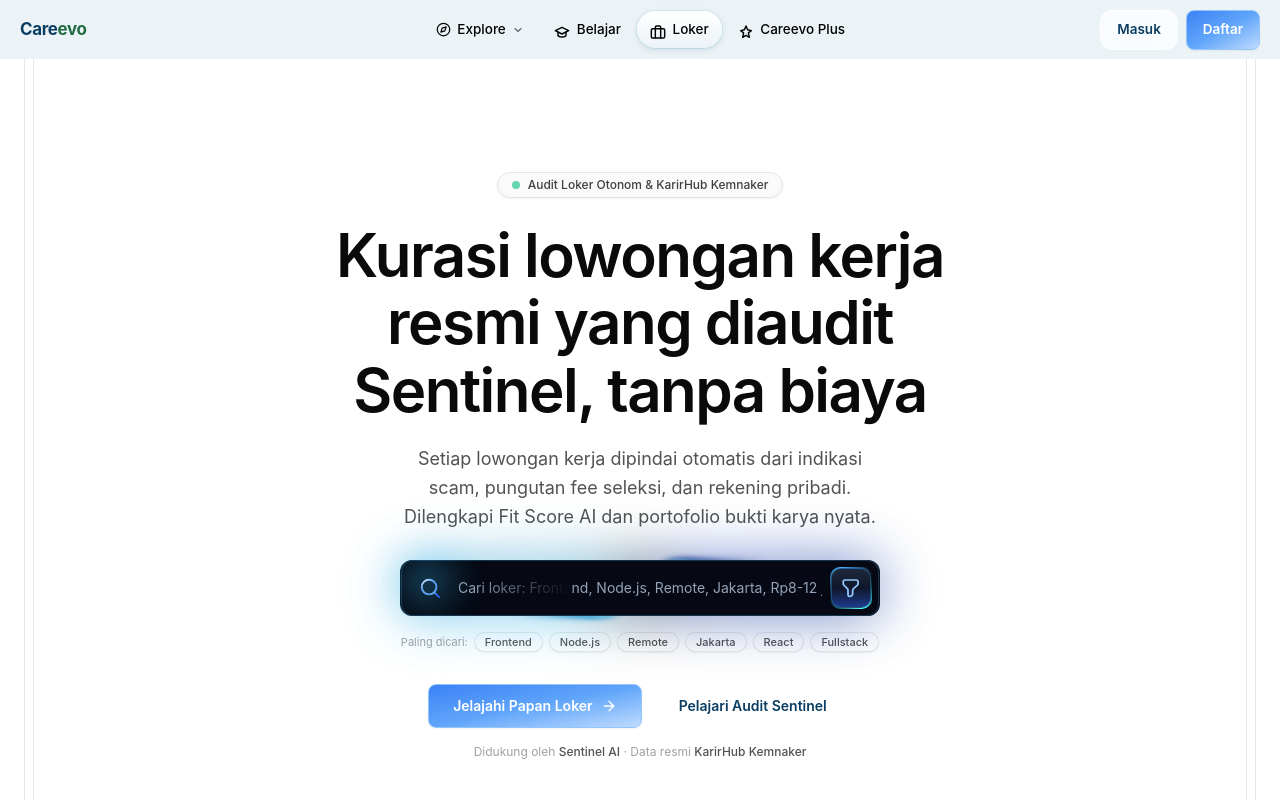
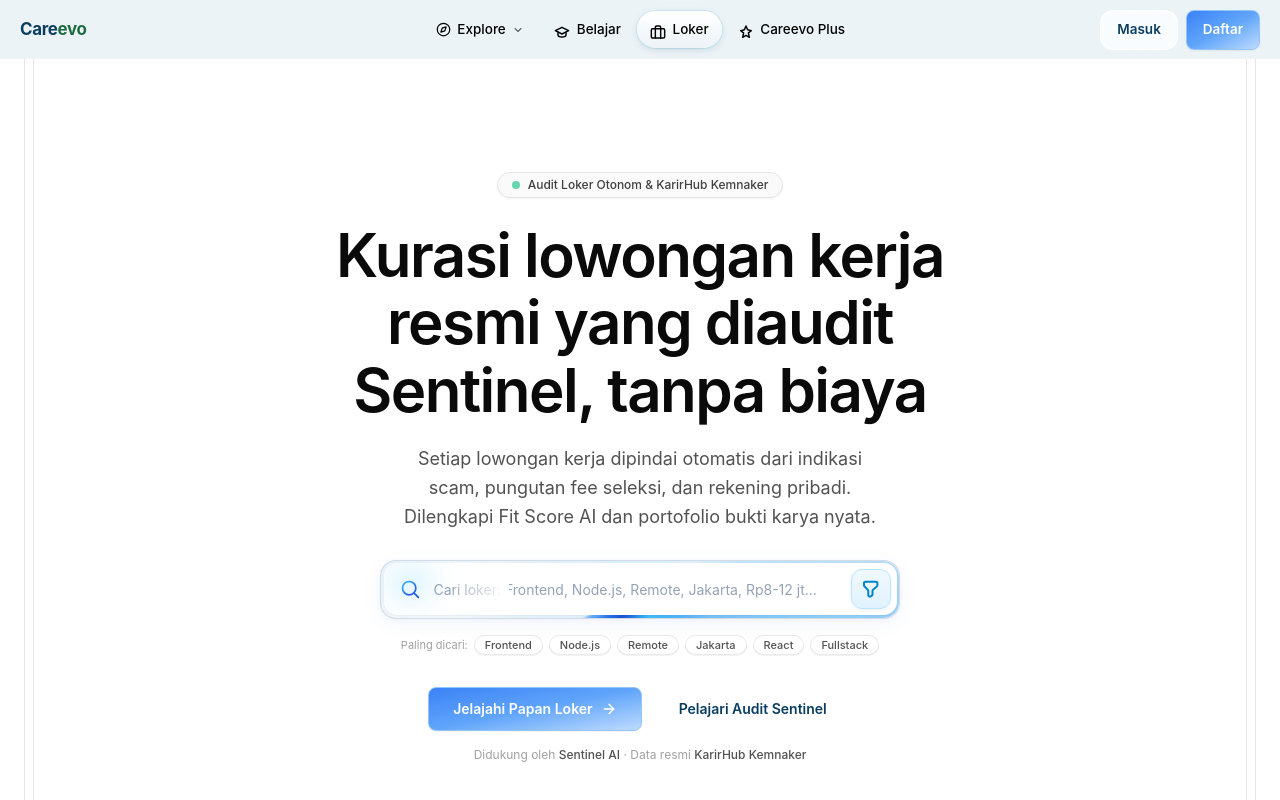
Before and after one commit to vaskoyudha/careevo, a Next.js app: page /loker in a window 1280 px wide. Shown: the top 800 px of the page. Built offline with nearby package versions, Linux system fonts and the light colour scheme.

Commit message:
fix(loker): polish curvy search bar for light mode with visible rotating blue border beam

```diff
--- a/src/app/globals.css
+++ b/src/app/globals.css
@@ -3001,7 +3001,7 @@
   }
 }
 
-/* ===== UIverse curvy-earwig-22 Search Bar (Blue Edition) ===== */
+/* ===== UIverse curvy-earwig-22 Search Bar (Option A: Light Mode Blue Edition) ===== */
 .uiverse-search-wrapper {
   position: relative;
   display: flex;
@@ -3016,215 +3016,198 @@
   justify-content: center;
   position: relative;
   width: 100%;
-  max-width: 480px;
+  max-width: 520px;
+  padding: 2.5px;
+  border-radius: 16px;
+  overflow: hidden;
+  background: #f1f5f9;
+  border: 1px solid rgba(203, 213, 225, 0.8);
+  box-shadow: 0 4px 20px -2px rgba(37, 99, 235, 0.08), 0 2px 6px -1px rgba(0, 0, 0, 0.03);
+  transition: box-shadow 0.3s ease, border-color 0.3s ease;
+}
+
+.uiverse-poda:hover,
+.uiverse-poda:focus-within {
+  border-color: rgba(56, 189, 248, 0.6);
+  box-shadow: 0 6px 25px -2px rgba(56, 189, 248, 0.22), 0 0 16px rgba(56, 189, 248, 0.15);
 }
 
 .uiverse-white,
 .uiverse-border,
 .uiverse-darkBorderBg,
 .uiverse-glow {
-  max-height: 70px;
-  max-width: 494px;
-  height: 100%;
-  width: 100%;
   position: absolute;
+  pointer-events: none;
+}
+
+.uiverse-glow {
+  inset: -15px;
+  filter: blur(24px);
+  opacity: 0.55;
+  background: radial-gradient(circle at 50% 50%, rgba(56, 189, 248, 0.35), transparent 70%);
+  transition: opacity 0.3s ease;
+  z-index: 0;
+}
+
+.uiverse-poda:hover .uiverse-glow,
+.uiverse-poda:focus-within .uiverse-glow {
+  opacity: 0.85;
+}
+
+.uiverse-darkBorderBg {
+  inset: 0;
   overflow: hidden;
+  border-radius: 16px;
   z-index: 1;
-  border-radius: 14px;
-  filter: blur(3px);
-  pointer-events: none;
-}
-
-.uiverse-glow {
-  filter: blur(28px);
-  opacity: 0.6;
-  max-height: 110px;
-  max-width: 530px;
-}
-
-.uiverse-glow::before {
+}
+
+.uiverse-darkBorderBg::before {
   content: "";
-  z-index: -2;
-  text-align: center;
+  position: absolute;
   top: 50%;
   left: 50%;
-  transform: translate(-50%, -50%) rotate(60deg);
+  width: 900px;
+  height: 900px;
+  transform: translate(-50%, -50%) rotate(0deg);
+  background-image: conic-gradient(
+    from 0deg,
+    transparent 0deg,
+    transparent 180deg,
+    rgba(56, 189, 248, 0.25) 230deg,
+    #38bdf8 275deg,
+    #2563eb 315deg,
+    #1d4ed8 340deg,
+    #60a5fa 355deg,
+    transparent 360deg
+  );
+  animation: uiverse-rotate 4s linear infinite;
+}
+
+.uiverse-white {
+  inset: 0;
+  overflow: hidden;
+  border-radius: 16px;
+  filter: blur(1.5px);
+  z-index: 1;
+}
+
+.uiverse-white::before {
+  content: "";
   position: absolute;
-  width: 999px;
-  height: 999px;
-  background-repeat: no-repeat;
-  background-position: 0 0;
-  background-image: conic-gradient(
-    #000,
-    #1d4ed8 5%,
-    #000 38%,
-    #000 50%,
-    #38bdf8 60%,
-    #000 87%
-  );
-  animation: uiverse-rotate 6s linear infinite;
-  transition: all 2s;
-}
-
-.uiverse-darkBorderBg {
-  max-height: 65px;
-  max-width: 490px;
-}
-
-.uiverse-darkBorderBg::before {
-  content: "";
-  z-index: -2;
-  text-align: center;
   top: 50%;
   left: 50%;
-  transform: translate(-50%, -50%) rotate(82deg);
+  width: 900px;
+  height: 900px;
+  transform: translate(-50%, -50%) rotate(0deg);
+  background-image: conic-gradient(
+    from 0deg,
+    transparent 0deg,
+    transparent 200deg,
+    rgba(147, 197, 253, 0.4) 250deg,
+    #93c5fd 290deg,
+    #38bdf8 330deg,
+    transparent 360deg
+  );
+  animation: uiverse-rotate 4s linear infinite;
+}
+
+.uiverse-border {
+  inset: 0;
+  overflow: hidden;
+  border-radius: 16px;
+  z-index: 1;
+}
+
+.uiverse-border::before {
+  content: "";
   position: absolute;
-  width: 800px;
-  height: 800px;
-  background-repeat: no-repeat;
-  background-position: 0 0;
-  background-image: conic-gradient(
-    rgba(0, 0, 0, 0),
-    #1e3a8a,
-    rgba(0, 0, 0, 0) 10%,
-    rgba(0, 0, 0, 0) 50%,
-    #0284c7,
-    rgba(0, 0, 0, 0) 60%
-  );
-  animation: uiverse-rotate 6s linear infinite;
-  transition: all 2s;
-}
-
-.uiverse-white {
-  max-height: 63px;
-  max-width: 486px;
-  border-radius: 12px;
-  filter: blur(2px);
-}
-
-.uiverse-white::before {
-  content: "";
-  z-index: -2;
-  text-align: center;
   top: 50%;
   left: 50%;
-  transform: translate(-50%, -50%) rotate(83deg);
-  position: absolute;
-  width: 800px;
-  height: 800px;
-  background-repeat: no-repeat;
-  background-position: 0 0;
-  filter: brightness(1.4);
+  width: 900px;
+  height: 900px;
+  transform: translate(-50%, -50%) rotate(0deg);
   background-image: conic-gradient(
-    rgba(0, 0, 0, 0) 0%,
-    #60a5fa,
-    rgba(0, 0, 0, 0) 8%,
-    rgba(0, 0, 0, 0) 50%,
-    #93c5fd,
-    rgba(0, 0, 0, 0) 58%
+    from 0deg,
+    transparent 0deg,
+    transparent 190deg,
+    rgba(37, 99, 235, 0.2) 240deg,
+    #38bdf8 285deg,
+    #1d4ed8 335deg,
+    transparent 360deg
   );
-  animation: uiverse-rotate 6s linear infinite;
-  transition: all 2s;
-}
-
-.uiverse-border {
-  max-height: 59px;
-  max-width: 482px;
-  border-radius: 12px;
-  filter: blur(0.5px);
-}
-
-.uiverse-border::before {
-  content: "";
-  z-index: -2;
-  text-align: center;
-  top: 50%;
-  left: 50%;
-  transform: translate(-50%, -50%) rotate(70deg);
-  position: absolute;
-  width: 800px;
-  height: 800px;
-  filter: brightness(1.3);
-  background-repeat: no-repeat;
-  background-position: 0 0;
-  background-image: conic-gradient(
-    #090d16,
-    #2563eb 5%,
-    #090d16 14%,
-    #090d16 50%,
-    #38bdf8 60%,
-    #090d16 64%
-  );
-  animation: uiverse-rotate 6s 0.1s linear infinite;
-  transition: all 2s;
+  animation: uiverse-rotate 4s 0.05s linear infinite;
 }
 
 .uiverse-main {
   position: relative;
   z-index: 2;
+  display: flex;
+  align-items: center;
   width: 100%;
-  max-width: 478px;
+  height: 52px;
+  border-radius: 13.5px;
+  background-color: #ffffff;
+  box-shadow: inset 0 1px 1px rgba(255, 255, 255, 0.8), 0 1px 2px rgba(15, 23, 42, 0.04);
 }
 
 .uiverse-input {
-  background-color: #060913;
-  border: 1px solid rgba(56, 189, 248, 0.25);
+  background: transparent;
+  border: none;
   width: 100%;
-  height: 56px;
-  border-radius: 12px;
-  color: #ffffff;
-  padding-left: 56px;
-  padding-right: 56px;
+  height: 100%;
+  border-radius: 13.5px;
+  color: #0f172a;
+  padding-left: 50px;
+  padding-right: 54px;
   font-size: 15px;
-  transition: border-color 0.2s ease, box-shadow 0.2s ease;
+  font-weight: 450;
 }
 
 .uiverse-input::placeholder {
   color: #94a3b8;
   font-size: 14px;
+  font-weight: 400;
 }
 
 .uiverse-input:focus {
   outline: none;
-  border-color: rgba(56, 189, 248, 0.6);
-  box-shadow: 0 0 20px rgba(56, 189, 248, 0.25);
+}
+
+.uiverse-input-mask {
+  pointer-events: none;
+  width: 60px;
+  height: 20px;
+  position: absolute;
+  background: linear-gradient(90deg, transparent, #ffffff);
+  top: 16px;
+  left: 65px;
 }
 
 .uiverse-main:focus-within > .uiverse-input-mask {
   display: none;
-}
-
-.uiverse-input-mask {
-  pointer-events: none;
-  width: 100px;
-  height: 20px;
-  position: absolute;
-  background: linear-gradient(90deg, transparent, #060913);
-  top: 18px;
-  left: 70px;
 }
 
 .uiverse-blue-mask {
   pointer-events: none;
   width: 36px;
-  height: 22px;
+  height: 20px;
   position: absolute;
   background: #38bdf8;
   top: 10px;
   left: 8px;
-  filter: blur(20px);
-  opacity: 0.85;
+  filter: blur(16px);
+  opacity: 0.35;
   transition: opacity 1.5s ease;
 }
 
 .uiverse-main:hover > .uiverse-blue-mask,
 .uiverse-main:focus-within > .uiverse-blue-mask {
-  opacity: 0.2;
+  opacity: 0.15;
 }
 
 .uiverse-search-icon {
   position: absolute;
-  left: 18px;
+  left: 16px;
   top: 50%;
   transform: translateY(-50%);
   pointer-events: none;
@@ -3236,7 +3219,7 @@
 .uiverse-filter-icon {
   position: absolute;
   top: 50%;
-  right: 8px;
+  right: 6px;
   transform: translateY(-50%);
   display: flex;
   align-items: center;
@@ -3244,17 +3227,20 @@
   z-index: 3;
   height: 40px;
   width: 40px;
-  border-radius: 10px;
-  background: linear-gradient(180deg, #1e293b, #0f172a, #1e3a8a);
-  border: 1px solid rgba(56, 189, 248, 0.3);
+  border-radius: 11px;
+  background: linear-gradient(180deg, #f0f9ff, #e0f2fe);
+  border: 1px solid #bae6fd;
+  color: #0284c7;
   cursor: pointer;
-  transition: transform 0.15s ease, border-color 0.2s ease, box-shadow 0.2s ease;
+  transition: transform 0.15s ease, border-color 0.2s ease, box-shadow 0.2s ease, background-color 0.2s ease;
+  box-shadow: 0 1px 3px rgba(37, 99, 235, 0.1);
 }
 
 .uiverse-filter-icon:hover {
-  border-color: rgba(56, 189, 248, 0.7);
-  box-shadow: 0 0 12px rgba(56, 189, 248, 0.35);
-  transform: translateY(-50%) scale(1.05);
+  background: linear-gradient(180deg, #e0f2fe, #bae6fd);
+  border-color: #7dd3fc;
+  box-shadow: 0 2px 8px rgba(56, 189, 248, 0.25);
+  transform: translateY(-50%) scale(1.04);
 }
 
 .uiverse-filter-icon:active {
@@ -3262,38 +3248,7 @@
 }
 
 .uiverse-filterBorder {
-  height: 42px;
-  width: 42px;
-  position: absolute;
-  overflow: hidden;
-  top: 50%;
-  right: 7px;
-  transform: translateY(-50%);
-  border-radius: 10px;
-  pointer-events: none;
-}
-
-.uiverse-filterBorder::before {
-  content: "";
-  text-align: center;
-  top: 50%;
-  left: 50%;
-  transform: translate(-50%, -50%) rotate(90deg);
-  position: absolute;
-  width: 600px;
-  height: 600px;
-  background-repeat: no-repeat;
-  background-position: 0 0;
-  filter: brightness(1.35);
-  background-image: conic-gradient(
-    rgba(0, 0, 0, 0),
-    #3b82f6,
-    rgba(0, 0, 0, 0) 50%,
-    rgba(0, 0, 0, 0) 50%,
-    #38bdf8,
-    rgba(0, 0, 0, 0) 100%
-  );
-  animation: uiverse-rotate 4s linear infinite;
+  display: none;
 }
 
 @keyframes uiverse-rotate {
@@ -3306,11 +3261,10 @@
 }
 
 @media (prefers-reduced-motion: reduce) {
-  .uiverse-glow::before,
+  .uiverse-glow,
   .uiverse-darkBorderBg::before,
   .uiverse-white::before,
-  .uiverse-border::before,
-  .uiverse-filterBorder::before {
+  .uiverse-border::before {
     animation: none;
   }
 }
--- a/src/components/features/jobs/curvy-search-bar.tsx
+++ b/src/components/features/jobs/curvy-search-bar.tsx
@@ -56,15 +56,15 @@
             >
               <svg
                 preserveAspectRatio="none"
-                height={22}
-                width={22}
+                height={20}
+                width={20}
                 viewBox="4.8 4.56 14.832 15.408"
                 fill="none"
               >
                 <path
                   d="M8.16 6.65002H15.83C16.47 6.65002 16.99 7.17002 16.99 7.81002V9.09002C16.99 9.56002 16.7 10.14 16.41 10.43L13.91 12.64C13.56 12.93 13.33 13.51 13.33 13.98V16.48C13.33 16.83 13.1 17.29 12.81 17.47L12 17.98C11.24 18.45 10.2 17.92 10.2 16.99V13.91C10.2 13.5 9.97 12.98 9.73 12.69L7.52 10.36C7.23 10.08 7 9.55002 7 9.20002V7.87002C7 7.17002 7.52 6.65002 8.16 6.65002Z"
-                  stroke="#93c5fd"
-                  strokeWidth={1.2}
+                  stroke="#0284c7"
+                  strokeWidth={1.5}
                   strokeMiterlimit={10}
                   strokeLinecap="round"
                   strokeLinejoin="round"
@@ -76,8 +76,8 @@
             <div id="search-icon" className="uiverse-search-icon">
               <svg
                 xmlns="http://www.w3.org/2000/svg"
-                width={22}
-                height={22}
+                width={20}
+                height={20}
                 viewBox="0 0 24 24"
                 strokeWidth={2}
                 strokeLinejoin="round"
@@ -97,12 +97,12 @@
                     gradientTransform="rotate(50)"
                     id="search-blue"
                   >
-                    <stop stopColor="#e0f2fe" offset="0%" />
-                    <stop stopColor="#60a5fa" offset="50%" />
+                    <stop stopColor="#38bdf8" offset="0%" />
+                    <stop stopColor="#2563eb" offset="100%" />
                   </linearGradient>
                   <linearGradient id="searchl-blue">
-                    <stop stopColor="#60a5fa" offset="0%" />
-                    <stop stopColor="#2563eb" offset="50%" />
+                    <stop stopColor="#2563eb" offset="0%" />
+                    <stop stopColor="#1d4ed8" offset="100%" />
                   </linearGradient>
                 </defs>
               </svg>
```
